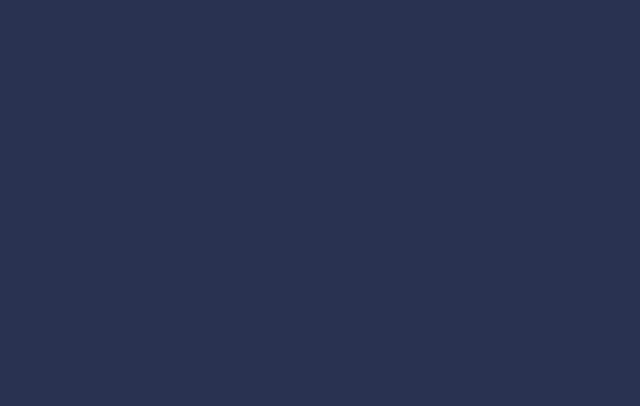
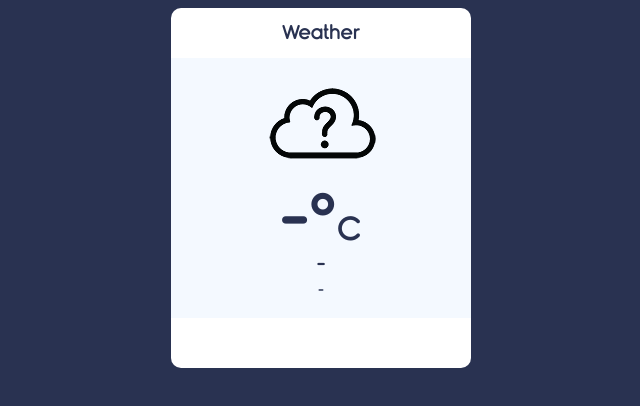
Before and after one commit to lathief/weather-app-with-javascript, a plain HTML site: page index.html in a window 1280 px wide. Shown: the whole page, without its empty margins (319-959 px from the left). Drawn offline with Linux system fonts and the light colour scheme.

Commit message:
make weather ui

```diff
--- a/index.html
+++ b/index.html
@@ -10,6 +10,16 @@
     <link rel="stylesheet" href="style.css">
 </head>
 <body>
-
+    <div class="container">
+        <div class="app-title"><p>Weather</p></div>
+        <div class="notification"></div>
+        <div class="weather-container">
+            <div class="weather-icon"><img src="icons/unknown.png" alt=""></div>
+            <div class="temperature-value"><p>-°<span>C</span></p></div>
+            <div class="temperature-desc"><p> - </p></div>
+            <div class="location"><p>-</p></div>
+        </div>
+    </div>
+    <script src="app.js"></script>
 </body>
 </html>
```
